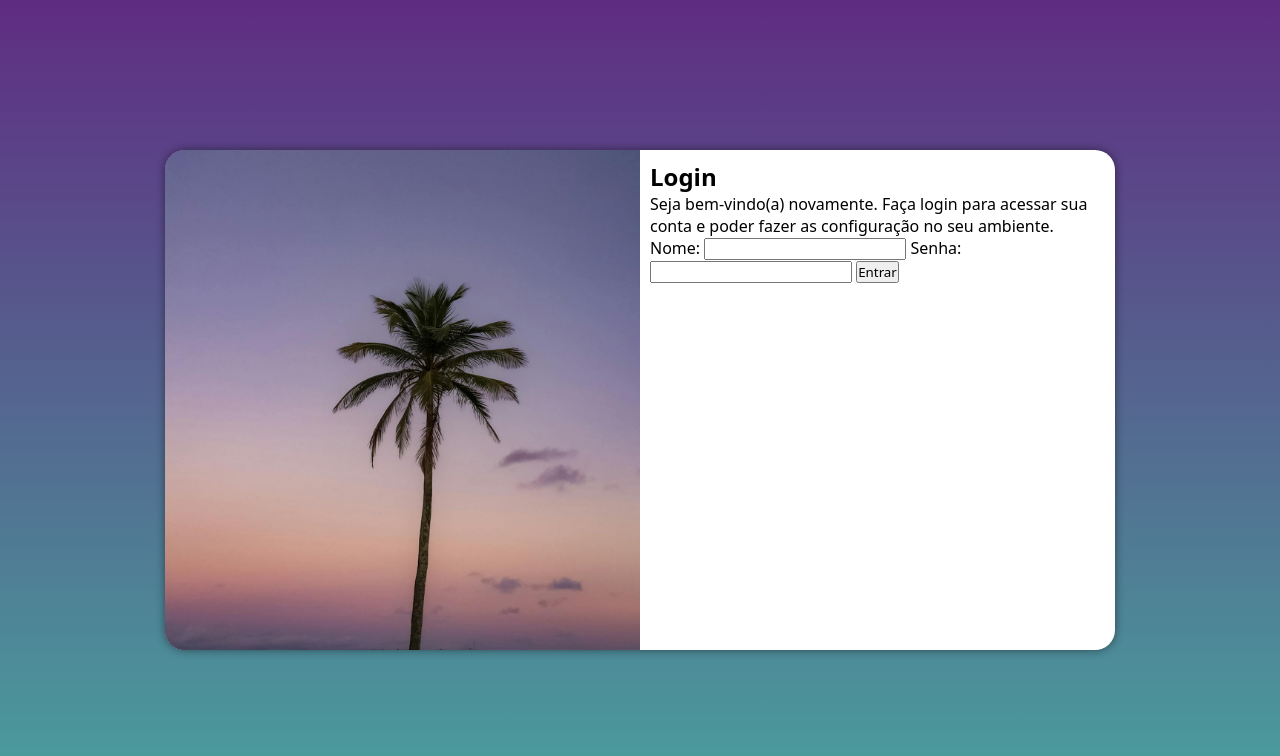
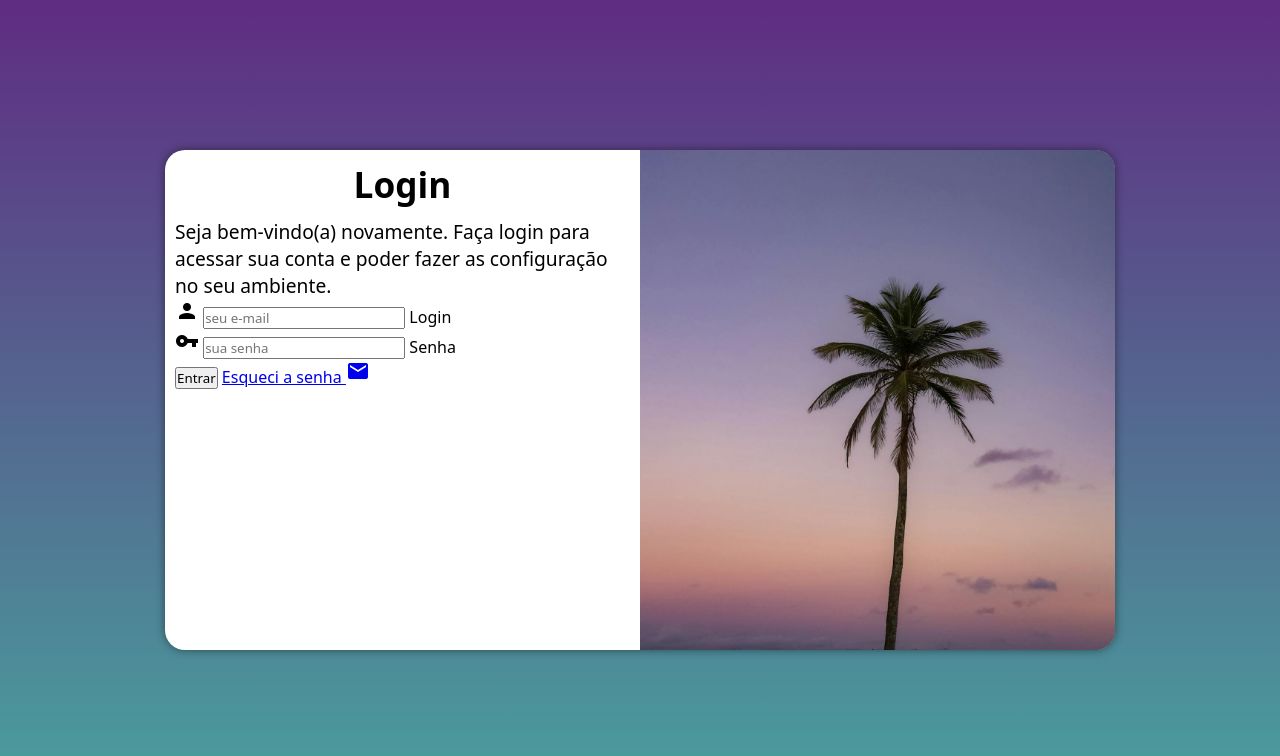
Before and after one commit to RafaelLanaDS/projeto-login, a plain HTML site: page index.html in a window 1280 px wide. Drawn offline with Linux system fonts and the light colour scheme.

Commit message:
atualizando formulario

```diff
--- a/estilos/media-query.css
+++ b/estilos/media-query.css
@@ -42,13 +42,21 @@ Grandes telas: acima de 1200px
     }
 
     section#login > div#imagem {
-        float: left;
+        float: right;
         width: 50%;
         height: 100%;
     }
 
     section#login > div#formulario {
-        float: right;
+        float: left;
         width: 50%;
     }
+
+    div#formulario > h1 {
+        font-size: 2.2em;
+    }
+
+    div#formulario > p {
+        font-size: 1.2em;
+    }
 }
--- a/estilos/style.css
+++ b/estilos/style.css
@@ -35,7 +35,7 @@ section#login {
     overflow: hidden;
 
     background-color: white;
-    width: 250px;
+    width: 260px;
     height: 500px;
     border-radius: 20px;
     box-shadow: 0px 0px 10px rgba(0, 0, 0, 0.466);
@@ -56,3 +56,12 @@ section#login > div#formulario {
     display: block;
     padding: 10px;
 }
+
+div#formulario > h1 {
+    text-align: center;
+    margin-bottom: 10px;
+}
+
+div#formulario > p {
+    font-size: 0.8em;
+}
--- a/index.html
+++ b/index.html
@@ -4,6 +4,7 @@
     <meta charset="UTF-8">
     <meta name="viewport" content="width=device-width, initial-scale=1.0">
     <title>Login</title>
+    <link href="https://fonts.googleapis.com/icon?family=Material+Icons" rel="stylesheet">
     <link rel="stylesheet" href="estilos/style.css">
     <link rel="stylesheet" href="estilos/media-query.css">
 </head>
@@ -16,12 +17,25 @@
            <div id="formulario">
                 <h1>Login</h1>
                 <p>Seja bem-vindo(a) novamente. Faça login para acessar sua conta e poder fazer as configuração no seu ambiente.</p>
-                <form action="longin-php" method="post">
-                    <label for="camponome">Nome:</label>
-                    <input type="text" name="inome" id="camponome" required>
-                    <label for="camposenha">Senha:</label>
-                    <input type="password" name="isenha" id="camposenha" required>
+                <form action="longin-php" method="post" autocomplete="on">
+
+                    <div class="campo">
+                        <i class="material-icons">person</i>
+                        <input type="email" name="email" id="iemail" required placeholder="seu e-mail" autocomplete="email">
+                        <label for="campoemail">Login</label>
+                    </div>
+
+                    <div class="campo">
+                        <i class="material-icons">vpn_key</i>
+                        <input type="password" name="isenha" id="camposenha" required placeholder="sua senha" autocomplete="current-password">
+                        <label for="camposenha">Senha</label>
+                    </div>
+
                     <input type="submit" value="Entrar">
+                    <a href="esqueci.html">
+                        Esqueci a senha <i class="material-icons">mail</i>
+
+                    </a>
                 </form>
            </div>
         </section>
```
